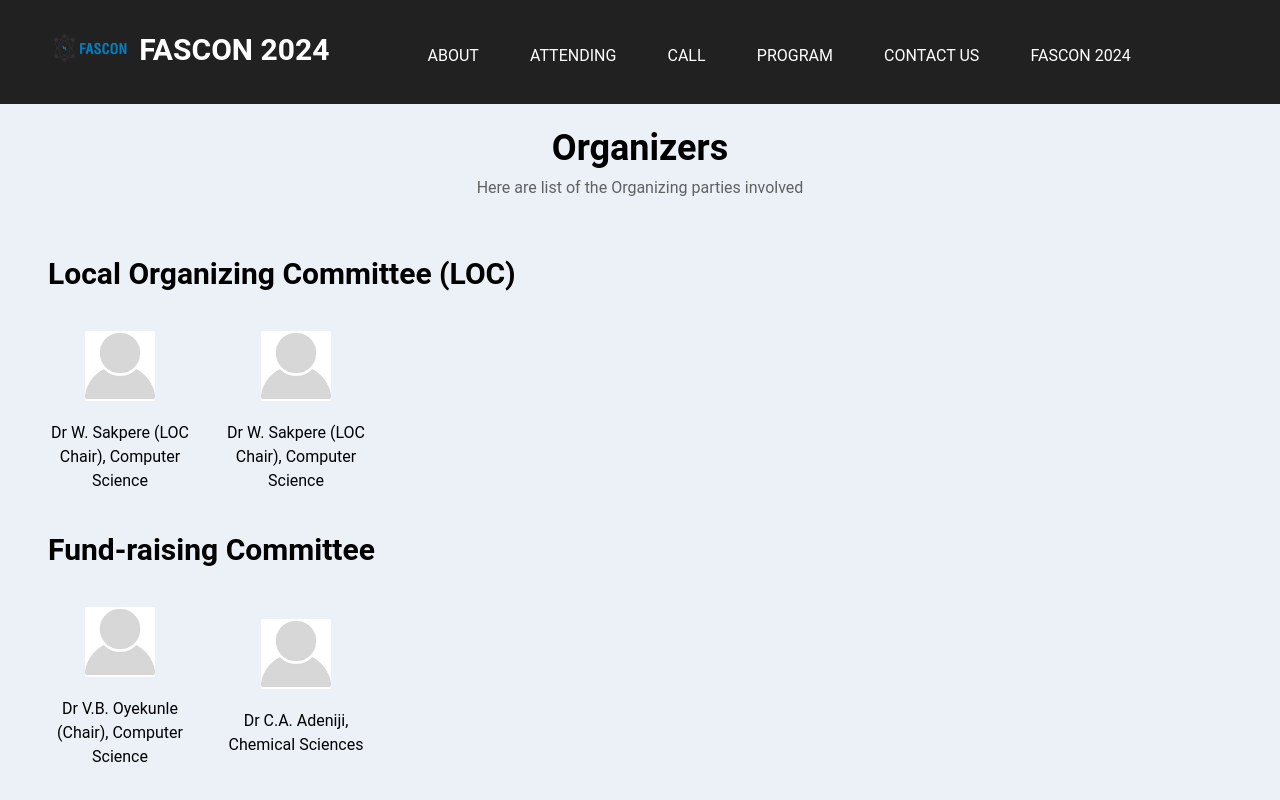
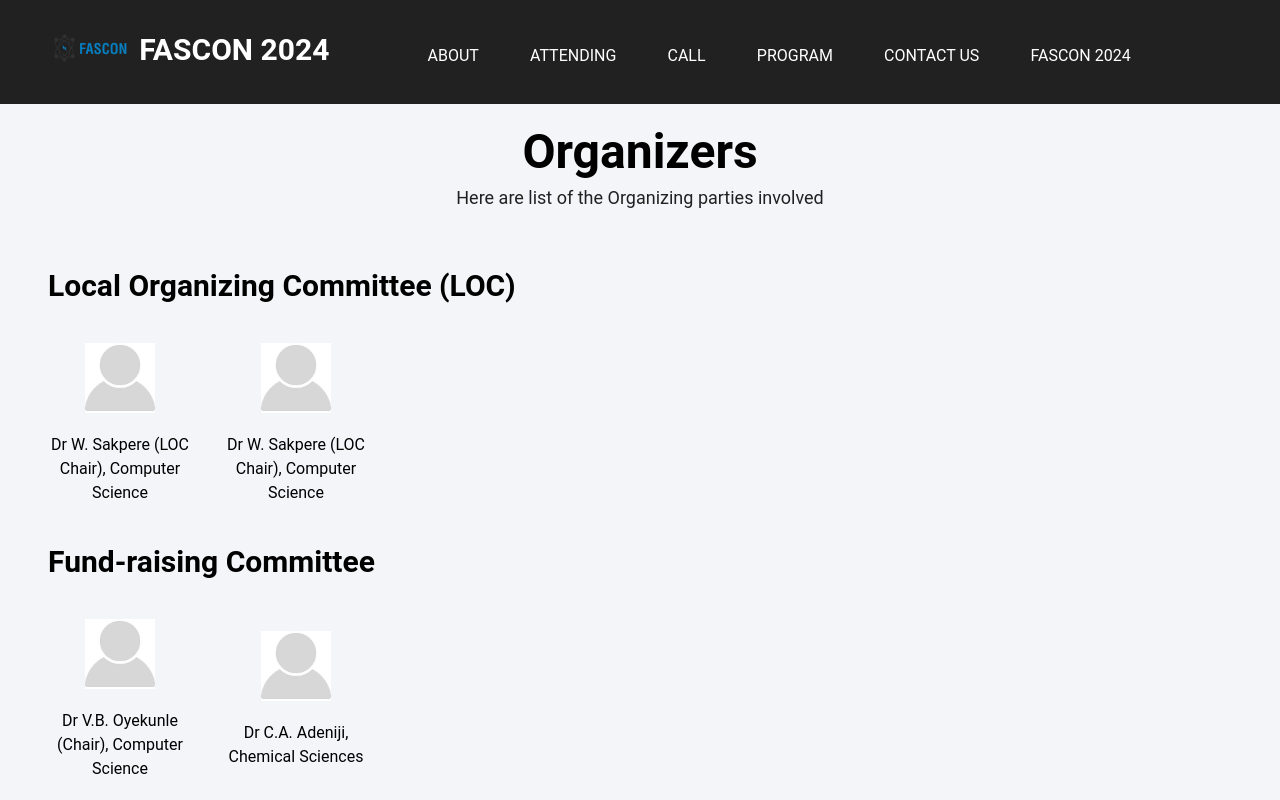
Before and after one commit to michael-ono/landing-page-fascon-2024, a React (Vite) app: page /about/organizers in a window 1280 px wide. Shown: the top 800 px of the page. Built offline with nearby package versions, Linux system fonts and the light colour scheme.

Commit message:
orginizer page adjusted

```diff
--- a/src/components/Organizers.jsx
+++ b/src/components/Organizers.jsx
@@ -5,14 +5,14 @@ import HomepageNavbar from '../HomePage_Files/HomepageNavbar';
 const Organizers = () => {
   return (
 
-    <div className='bg-[#ecf1f7]'>
+    <div className='bg-[#f3f5f8]'>
       <HomepageNavbar />
 
       <div className=' mt-6'>
         <div className="flex flex-col">
           <div className="text-center">
-            <h2 className="font-semibold text-4xl">Organizers</h2>
-            <p className="max-w-md mx-auto mt-2 text-gray-700">
+            <h2 className="font-bold text-5xl">Organizers</h2>
+            <p className="max-w-md mx-auto mt-2 text-lg text-gray-900">
               Here are list of the Organizing parties involved
             </p>
           </div>
```
